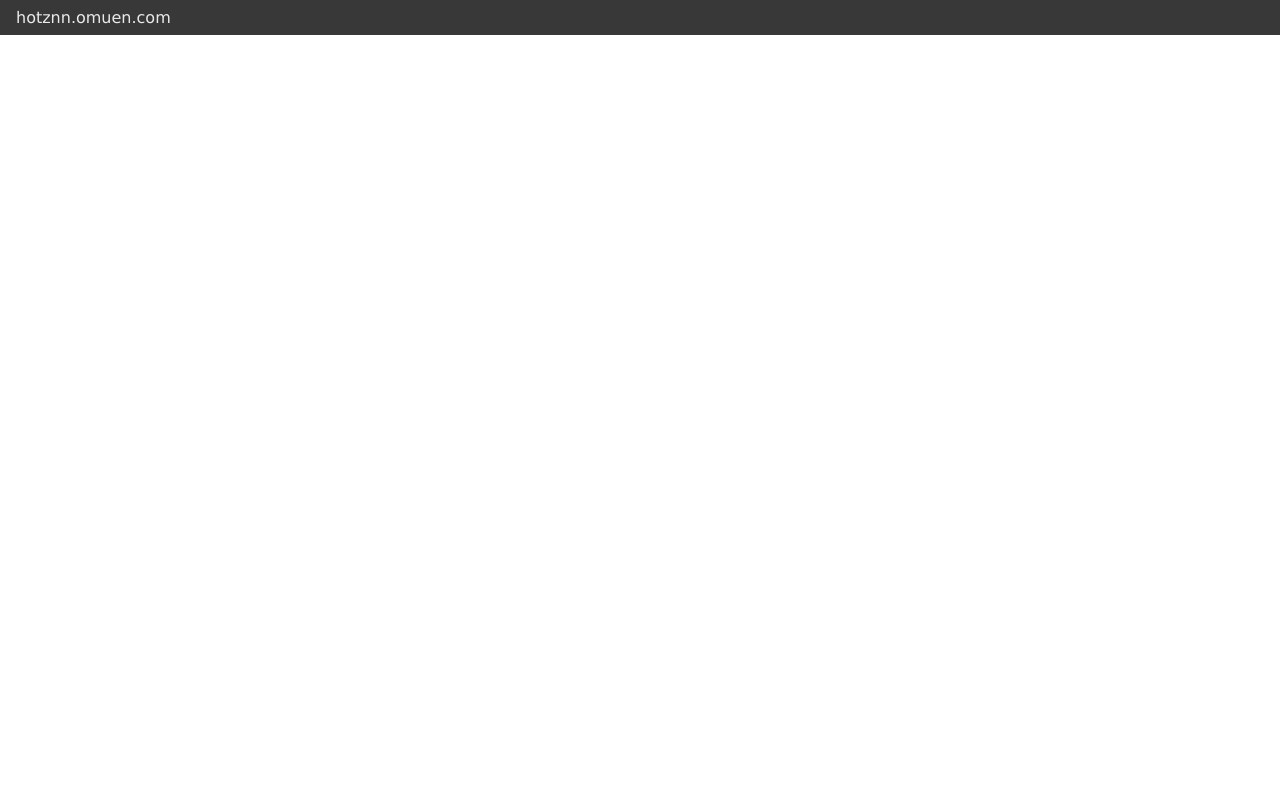
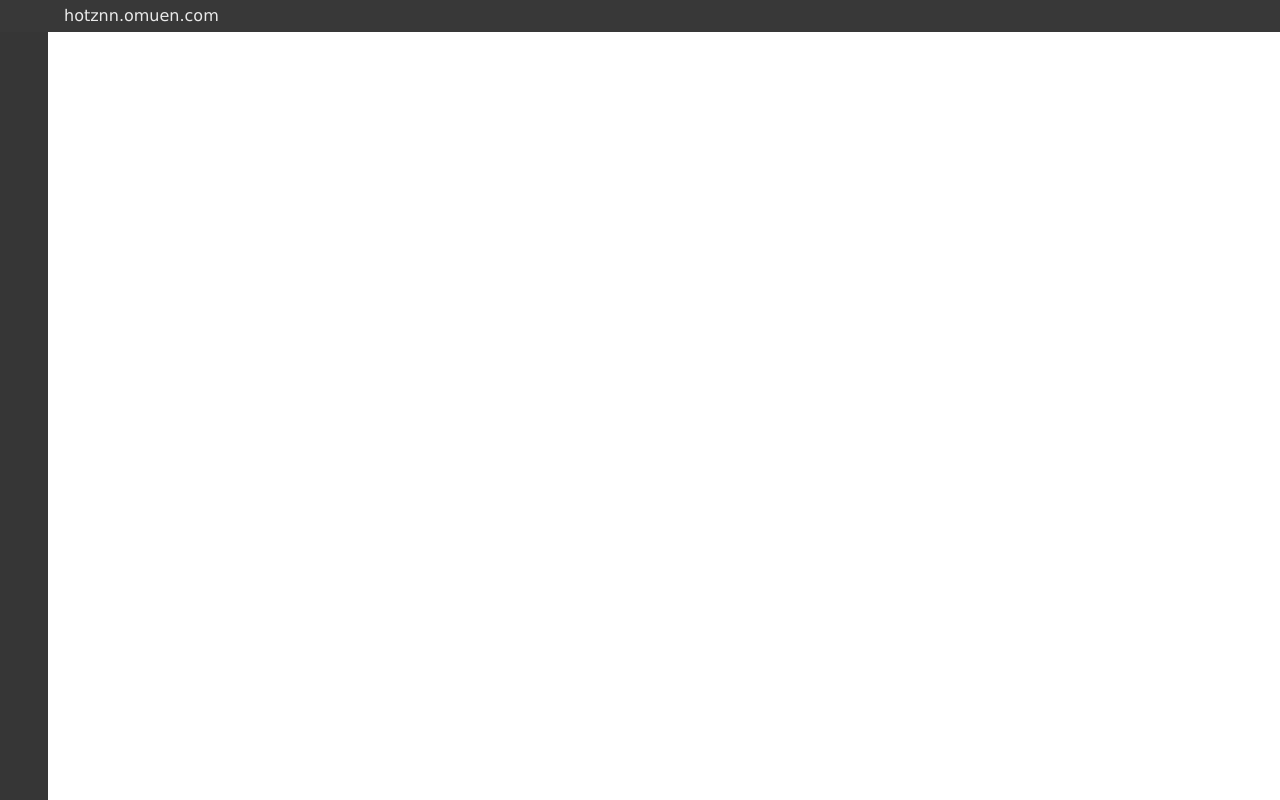
Before and after one commit to hotznn/hotznn.github.io, a plain HTML site: page index.html in a window 1280 px wide. Drawn offline with Linux system fonts and the light colour scheme.

Commit message:
Update index.html

```diff
--- a/index.html
+++ b/index.html
@@ -6,21 +6,32 @@
     <meta http-equiv="Content-Security-Policy" content="default-src data: 'self' 'unsafe-inline' 'unsafe-eval';">
     <title>hotznn.omuen.com</title>
     <style type="text/css">
+      * {
+        box-sizing: border-box;
+      }
       html {
         height: 100%;
         overflow: hidden;
         font-size: 16px;
         background-color: white;
+        overflow: hidden;
       }
       body {
         margin: 0;
+        height: 100%;
         font-family: verdana, "Microsoft Yahei";
         background-color: white;
+        overflow: hidden;
+        padding: 2em 0 0 0;
       }
 
       header {
         color: #EAEAEA;
-        padding: 0.5em 1em;
+        padding: 0 1em;
+        height: 2em;
+        line-height: 2em;
+        margin-top: -2em;
+        padding-left: 4em;
         background-color: #383838;
       }
 
@@ -39,11 +50,36 @@
         text-decoration: none;
         color: #FF6633;
       }
+
+      .omuen {
+        width: 100%;
+        height: 100%;
+        padding-left: 3em;
+      }
+
+      .side {
+        width: 3em;
+        float:left;
+        height: 100%;
+        overflow: hidden;
+        margin-left: -3em;
+        background-color: #363636;
+      }
+      .main {
+        margin:0;
+        width: 100%;
+        height: 100%;
+        overflow: hidden;
+        overflow-y: scroll;
+      }
     </style>
   </head>
   <body>
     <header>hotznn.omuen.com</header>
-    <div></div>
+    <div class="omuen">
+      <div class="side"></div>
+      <div class="main"></div>
+    </div>
     <script type="text/javascript">
       -function(w){
         var $ = function(id){
```
